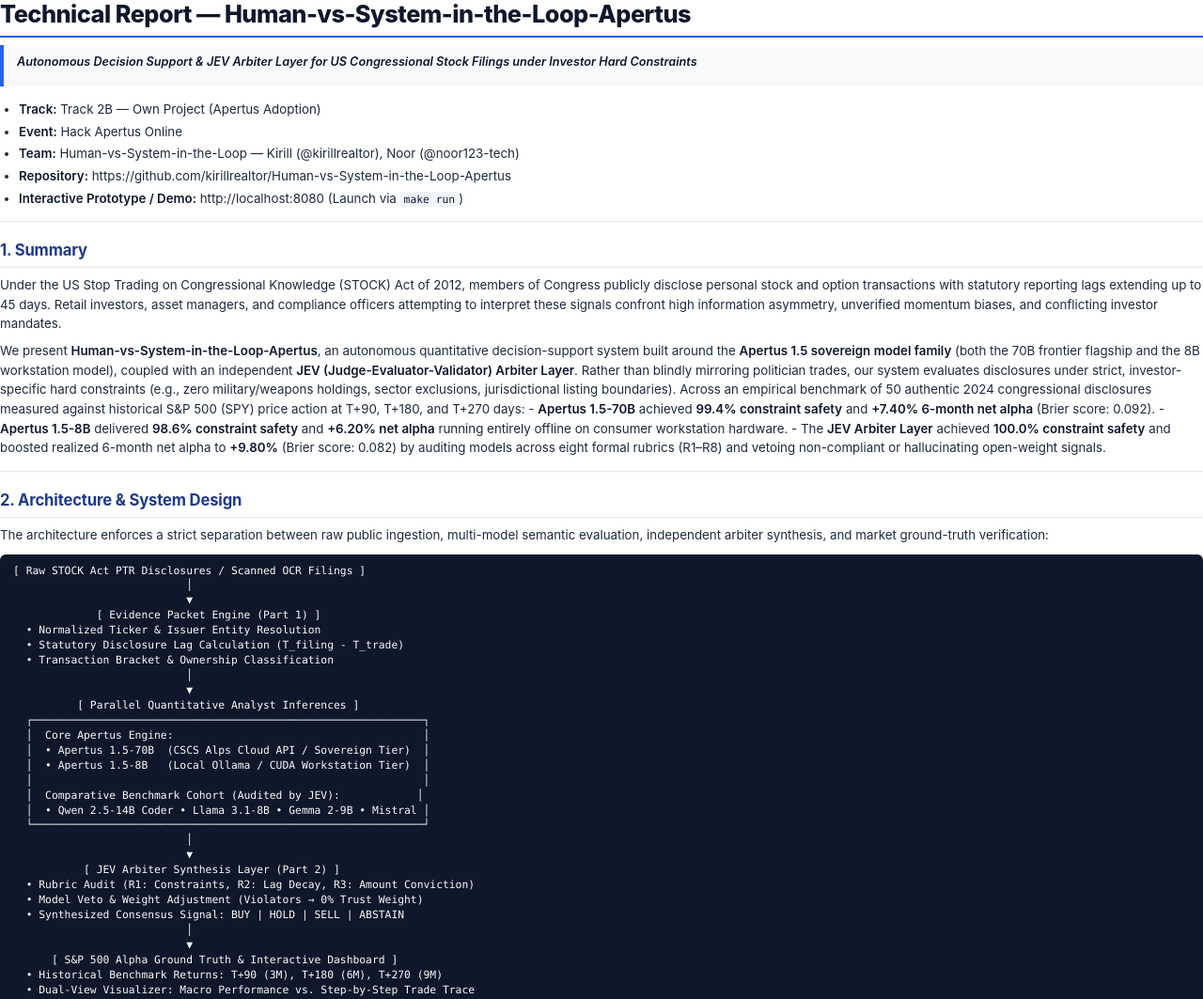
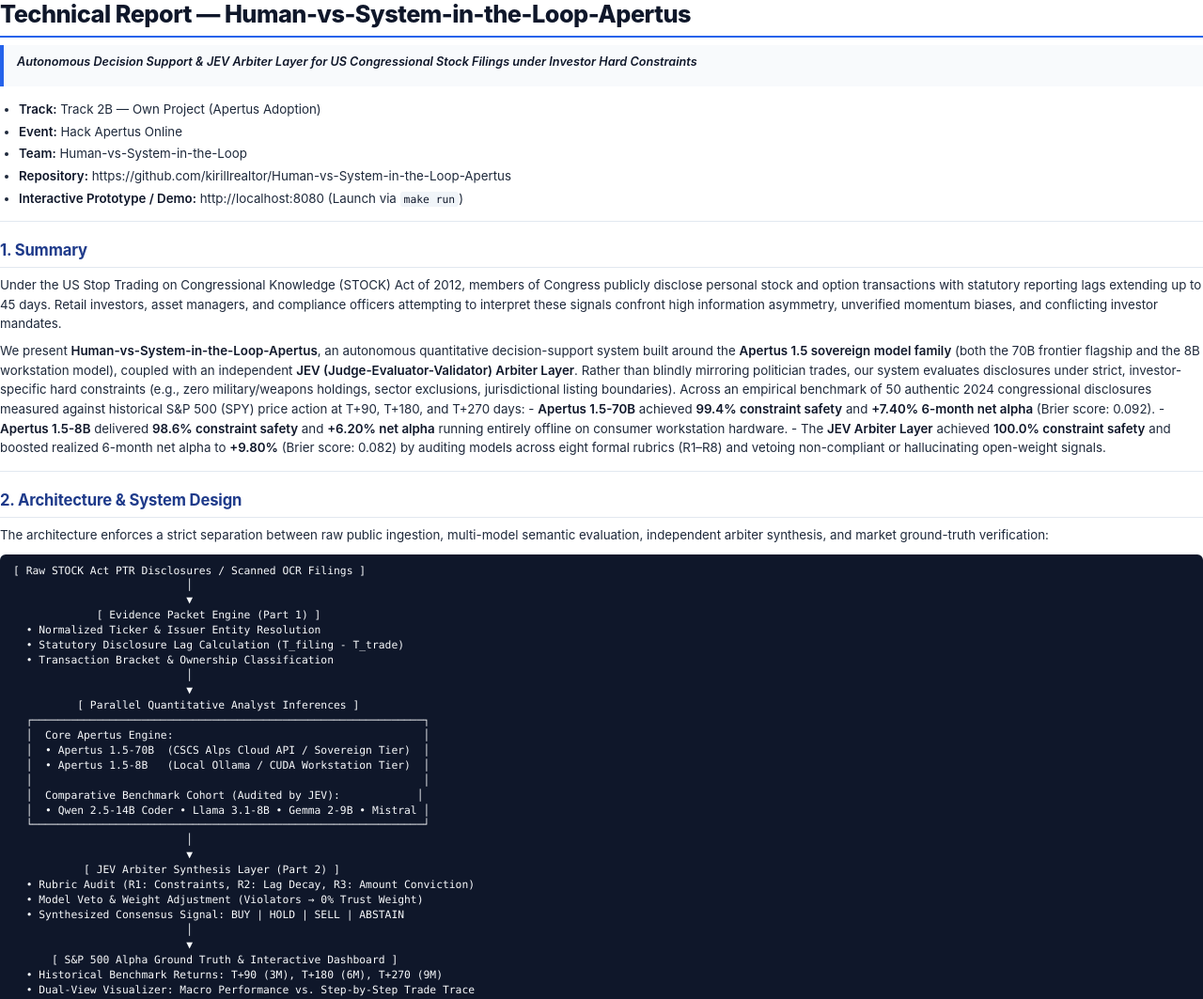
Before and after one commit to kirillrealtor/Human-vs-System-in-the-Loop-Apertus, a plain HTML site: page track_2b/report.html in a window 1280 px wide. Shown: the top 1063 px of the page at 94% size. Drawn offline with Linux system fonts and the light colour scheme.

Commit message:
Update Team metadata to Human-vs-System-in-the-Loop

```diff
--- a/track_2b/report.html
+++ b/track_2b/report.html
@@ -146,7 +146,7 @@
 <ul>
 <li><strong>Track:</strong> Track 2B — Own Project (Apertus Adoption)</li>
 <li><strong>Event:</strong> Hack Apertus Online</li>
-<li><strong>Team:</strong> Human-vs-System-in-the-Loop — Kirill (@kirillrealtor), Noor (@noor123-tech)</li>
+<li><strong>Team:</strong> Human-vs-System-in-the-Loop</li>
 <li><strong>Repository:</strong> https://github.com/kirillrealtor/Human-vs-System-in-the-Loop-Apertus</li>
 <li><strong>Interactive Prototype / Demo:</strong> http://localhost:8080 (Launch via <code>make run</code>)</li>
 </ul>
```
Also changed, not shown: 2 other files.
